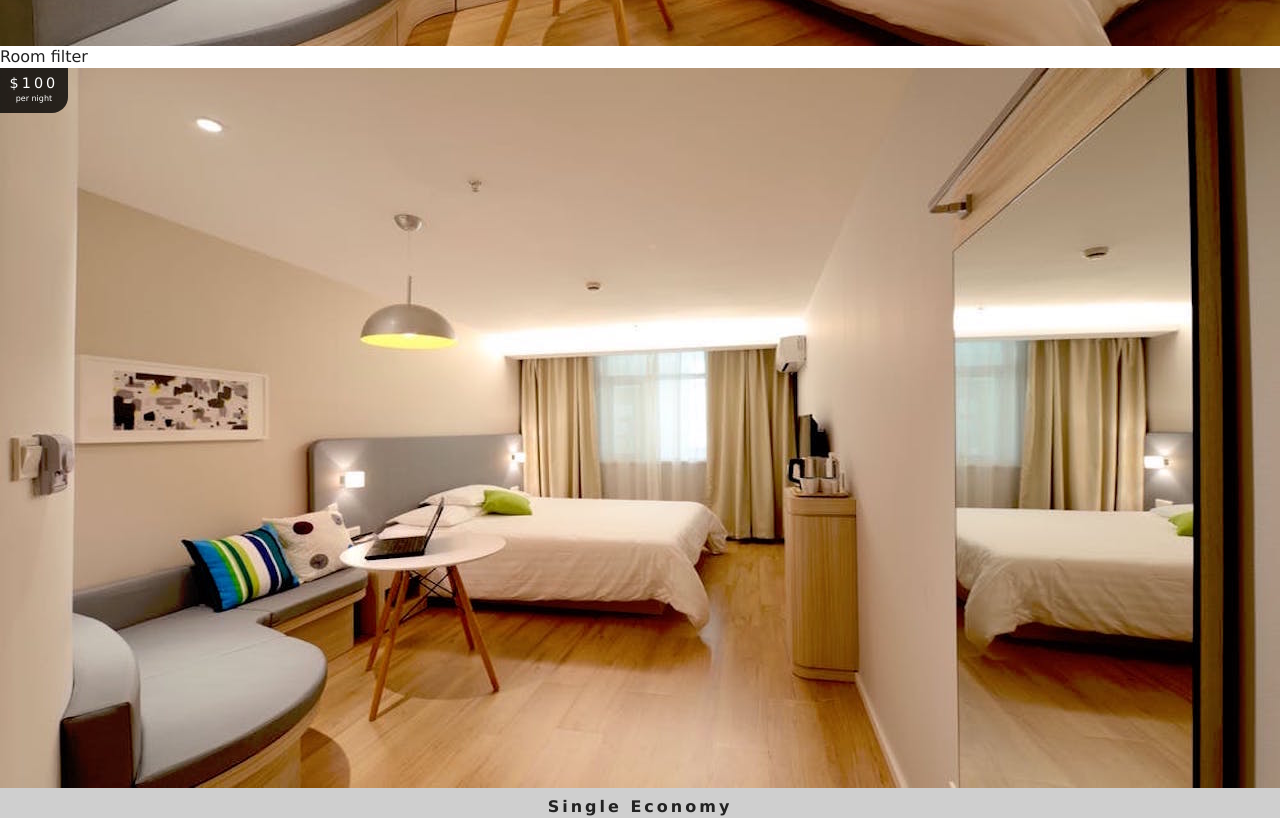
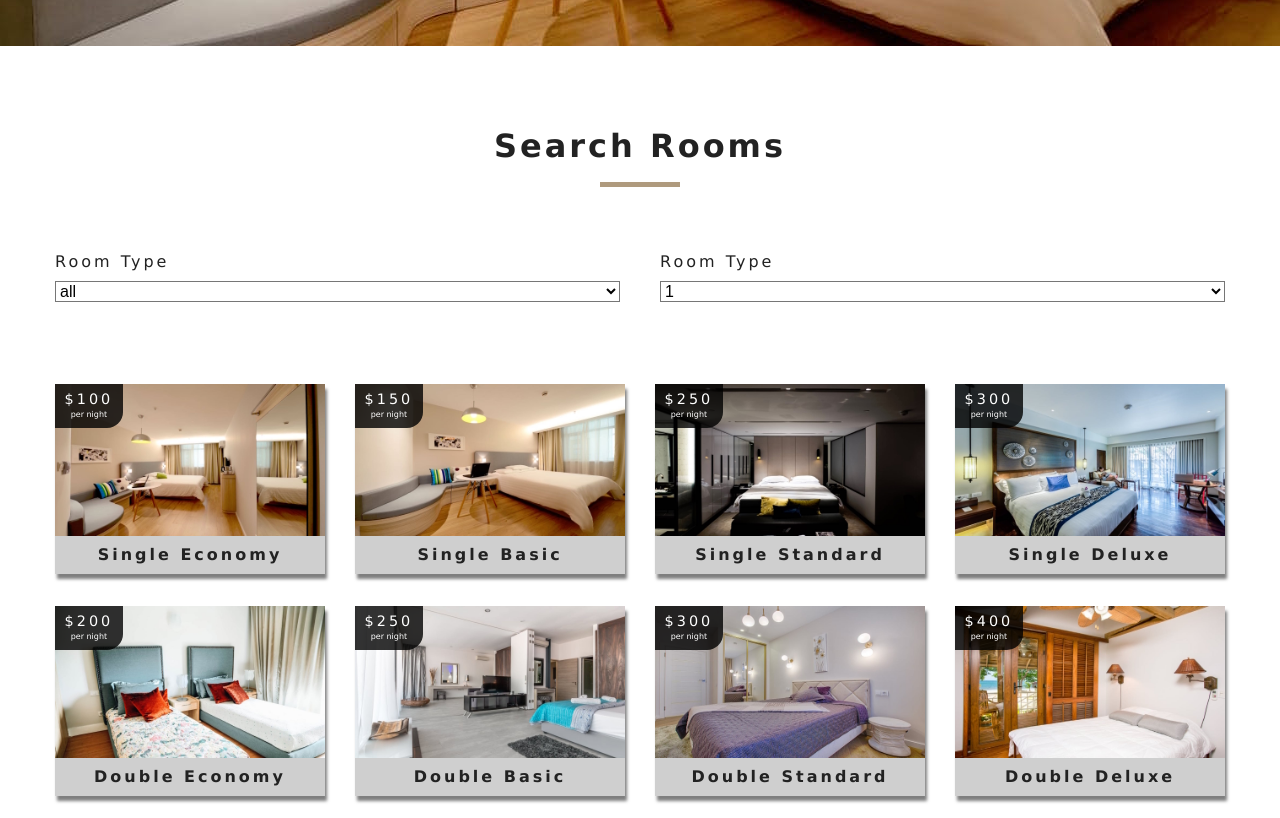
Before and after one commit to vinaykangralkar/resort-booking, a React (Create React App) app: page /rooms in a window 1280 px wide. Shown: the part 500-1318 px from the top of the page. Built offline with nearby package versions, Linux system fonts and the light colour scheme.

Commit message:
Guests filter

```diff
--- a/src/Context.js
+++ b/src/Context.js
@@ -8,17 +8,31 @@
         rooms: [],
         sortedRooms: [],
         featuredRooms: [],
-        loading: true
+        loading: true,
+        type: 'all',
+        capacity: 1,
+        price: 0,
+        minPrice:0,
+        maxPrice:0,
+        minSize:0,
+        maxSize:0,
+        breakfast: false,
+        pets: false
     };
 
     componentDidMount(){
         let rooms = this.formatData(items);
         let featuredRooms = rooms.filter(room => room.featured === true);
+        let maxPrice = Math.max(...rooms.map(item => item.price));
+        let maxSize = Math.max(...rooms.map(item => item.size));
         this.setState({
             rooms,
             sortedRooms: rooms,
             featuredRooms,
-            loading: false
+            loading: false,
+            price: maxPrice,
+            maxPrice,
+            maxSize
         })
     }
 
@@ -37,9 +51,42 @@
         const room = tempRooms.find(room => room.slug === slug);
         return room;
     }
+
+    handleChange = event =>{
+        const target = event.target;
+        const value = event.type === 'checkbox' ? target.checked : target.value;
+        const name = event.target.name;
+
+        this.setState({
+            [name]: value
+        },this.filterRooms)
+    }
+
+    filterRooms = () => {
+        let {
+            rooms, type, capacity, price, minSize, maxSize, breakfast, pets
+        } = this.state;
+
+        let tempRooms = [...rooms];
+
+        capacity = parseInt(capacity);
+
+        if(type !== 'all'){
+            tempRooms = tempRooms.filter(room => room.type === type)
+        }
+
+        if(capacity !== 1){
+            tempRooms = tempRooms.filter(room => room.capacity >= capacity);
+        }
+
+        this.setState({
+            sortedRooms:tempRooms
+        })
+    }
+
     render() {
         return (
-            <RoomContext.Provider value={{...this.state, getRoom: this.getRoom}}>
+            <RoomContext.Provider value={{...this.state, getRoom: this.getRoom, handleChange: this.handleChange}}>
                 {this.props.children}
             </RoomContext.Provider>
         )
--- a/src/components/RoomFilter.js
+++ b/src/components/RoomFilter.js
@@ -1,9 +1,52 @@
-import React from 'react'
+import React from 'react';
+import { useContext} from 'react';
+import {RoomContext} from '../Context';
+import Title from '../components/Title';
 
-export default function RoomFilter() {
+const getUnique = (items, value) => {
+    return [...new Set(items.map(item => item[value]))]
+}
+
+export default function RoomFilter({rooms}) {
+    const context = useContext(RoomContext);
+    const {
+        handleChange,
+        type,
+        capacity,
+        price,
+        minPrice,
+        maxPrice,
+        minSize,
+        maxSize,
+        breakfast,
+        pets
+    } = context;
+
+    let types = getUnique(rooms, 'type');
+    types = ['all', ...types];
+    types = types.map((item,index) => {
+        return <option value={item} key={index}>{item}</option>
+    });
+
+    let people = getUnique(rooms, 'capacity');
+    people = people.map((item, index) => {
+        return <option key={index} value={item}>{item}</option>
+    });
     return (
-        <div>
-            Room filter
-        </div>
+
+        <section className='filter-container'>
+            <Title title='search rooms'/>
+            <form className='filter-form'>
+                <div className='form-group'>
+                    <label htmlFor='type'>room type</label>
+                    <select name='type' id='type' value={type} className='form-control' onChange={handleChange}>{types}</select>
+                </div>
+
+                <div className='form-group'>
+                    <label htmlFor='capacity'>room type</label>
+                    <select name='capacity' id='capacity' value={capacity} className='form-control' onChange={handleChange}>{people}</select>
+                </div>
+            </form>
+        </section>
     )
 }
--- a/src/components/RoomList.js
+++ b/src/components/RoomList.js
@@ -11,8 +11,9 @@
         )
     }
 
-    return <section className='roomsList'>
-        <div className='roomsList-center'>
+    return (
+        <section className='roomsList'>
+        <div className='roomslist-center'>
             {
                 rooms.map(item => {
                     return <Room key={item.id} room={item} />
@@ -20,4 +21,5 @@
             }
         </div>
     </section>
+    )
 }
```
Also changed, not shown: 1 other file (tests, documents, lock files or other folders).
